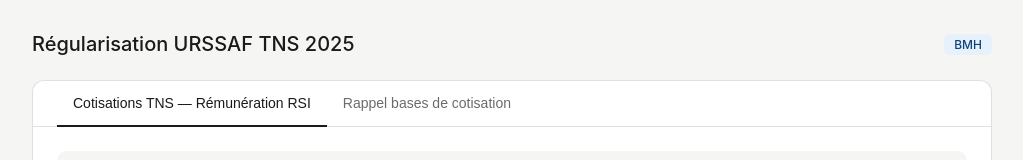
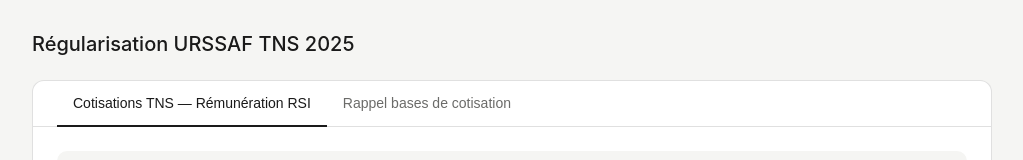
Before and after one commit to Wutox/urssaf-tns, a React (Vite) app: page / in a window 1280 px wide. Shown: the top 160 px of the page, without its empty margins (128-1151 px from the left). Built offline with nearby package versions, Linux system fonts and the light colour scheme.

Commit message:
fix: suppression badge BMH

```diff
--- a/src/App.jsx
+++ b/src/App.jsx
@@ -260,7 +260,6 @@
       <div className={styles.container}>
         <div className={styles.header}>
           <h1 className={styles.title}>Régularisation URSSAF TNS 2025</h1>
-          <span className={styles.badge}>BMH</span>
         </div>
         <div className={styles.card}>
           <div className={styles.tabs}>
```
